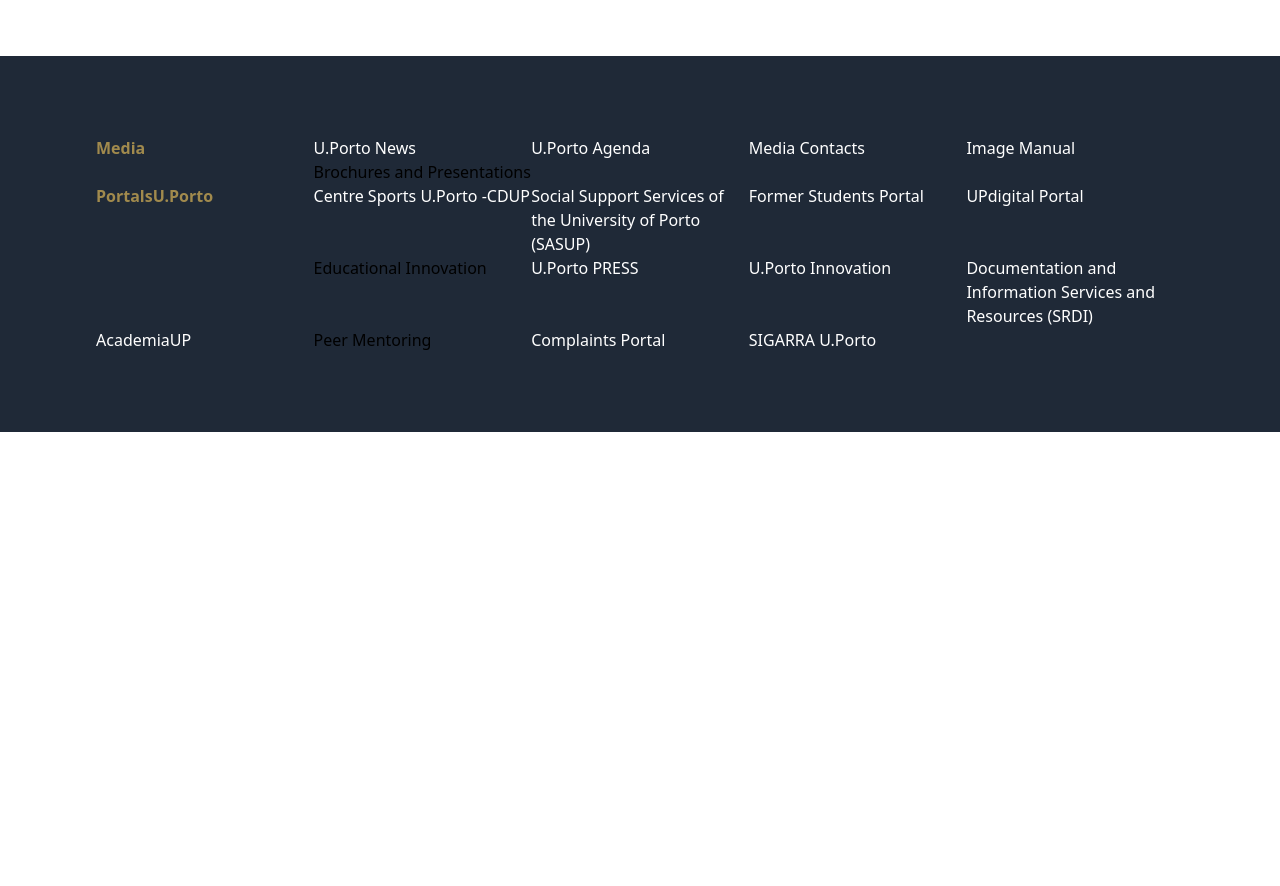
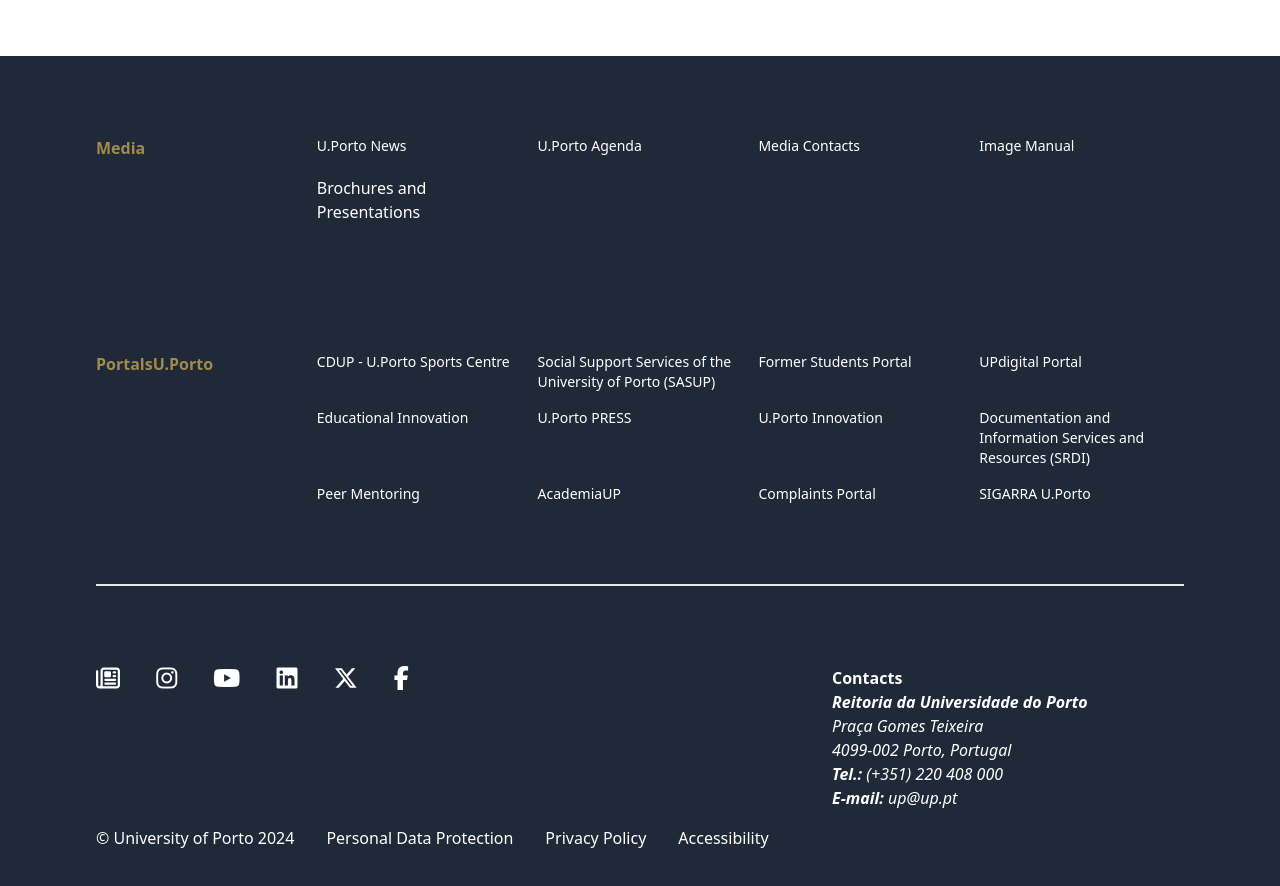
Before and after one commit to MikeManzi/gym-cloning-gate, a website: page src/index.html in a window 1280 px wide. Shown: the part 2640-3526 px from the top of the page. Before the commit the page ends 3072 px from the top, so only its background shows below. Drawn offline with Linux system fonts and the light colour scheme.

Commit message:
finish footer

```diff
--- a/src/index.html
+++ b/src/index.html
@@ -151,7 +151,6 @@
               viewBox="0 0 512 512"
               height="4em"
               role="img"
-              aria-hidden="true"
               data-metatip="true"
               class="text-white text-3xl text-center w-full"
               fill="white"
@@ -233,33 +232,89 @@
           </div>
         </div>
       </section>
-      <footer class="px-8 md:px-16 lg:px-24 py-20 bg-gray-800">
-        <div>
-          <div class="grid grid-cols-1 md:grid-cols-5">
+      <footer class="px-8 md:px-16 lg:px-24 bg-gray-800">
+        <div class="border-b-2 border-gray-200 py-20">
+          <div class="grid grid-cols-1 md:grid-cols-5 gap-4">
             <h4 class="text-primary font-semibold">Media</h4>
-            <a href="#" class="text-white">U.Porto News</a>
-            <a href="#" class="text-white">U.Porto Agenda</a>
-            <a href="#" class="text-white">Media Contacts</a>
-            <a href="#" class="text-white">Image Manual</a>
-            <a href="#" class="col-start-2">Brochures and Presentations</a>
+            <a href="#" class="text-white text-sm">U.Porto News</a>
+            <a href="#" class="text-white text-sm">U.Porto Agenda</a>
+            <a href="#" class="text-white text-sm">Media Contacts</a>
+            <a href="#" class="text-white text-sm">Image Manual</a>
+            <a href="#" class="md:col-start-2 text-white"
+              >Brochures and Presentations</a
+            >
           </div>
-          <div class="grid grid-cols-1 md:grid-cols-5">
+          <div class="grid grid-cols-1 md:grid-cols-5 mt-32 gap-4">
             <h4 class="text-primary font-semibold">PortalsU.Porto</h4>
-            <a href="#" class="text-white">Centre Sports U.Porto -CDUP</a>
-            <a href="#" class="text-white">Social Support Services of the University of Porto (SASUP)</a>
-            <a href="#" class="text-white">Former Students Portal</a>
-            <a href="#" class="text-white">UPdigital Portal</a>
-            <a href="#" class="col-start-2">Educational Innovation</a>
-            <a href="#" class="text-white">U.Porto PRESS</a>
-            <a href="#" class="text-white">U.Porto Innovation</a>
-            <a href="#" class="text-white">Documentation and Information Services and Resources (SRDI)</a>
-            <a href="#" class="col-start-2 row-start-3">Peer Mentoring</a>
-            <a href="#" class="text-white">AcademiaUP</a>
-            <a href="#" class="text-white">Complaints Portal</a>
-            <a href="#" class="text-white">SIGARRA U.Porto</a>
+            <a href="#" class="text-white text-sm"
+              >CDUP - U.Porto Sports Centre</a
+            >
+            <a href="#" class="text-white text-sm"
+              >Social Support Services of the University of Porto (SASUP)</a
+            >
+            <a href="#" class="text-white text-sm">Former Students Portal</a>
+            <a href="#" class="text-white text-sm">UPdigital Portal</a>
+            <a href="#" class="text-white text-sm md:col-start-2"
+              >Educational Innovation</a
+            >
+            <a href="#" class="text-white text-sm">U.Porto PRESS</a>
+            <a href="#" class="text-white text-sm">U.Porto Innovation</a>
+            <a href="#" class="text-white text-sm"
+              >Documentation and Information Services and Resources (SRDI)</a
+            >
+            <a href="#" class="text-white text-sm md:col-start-2 md:row-start-3"
+              >Peer Mentoring</a
+            >
+            <a href="#" class="text-white text-sm md:col-start-3 md:row-start-3"
+              >AcademiaUP</a
+            >
+            <a href="#" class="text-white text-sm md:col-start-4 md:row-start-3"
+              >Complaints Portal</a
+            >
+            <a href="#" class="text-white text-sm md:col-start-5 md:row-start-3"
+              >SIGARRA U.Porto</a
+            >
           </div>
         </div>
-        <div></div>
+        <div class="grid grid-cols-1 md:grid-cols-3 gap-4 py-20">
+          <div class="md:col-span-2">
+            <a href="" class="text-white"><span class="far fa-newspaper text-2xl mr-8"></span></a>
+            <a href="" class="text-white"><span class="fab fa-instagram text-2xl mr-8"></span></a>
+            <a href="" class="text-white"><span class="fab fa-youtube text-2xl mr-8"></span></a>
+            <a href="" class="text-white"><span class="fab fa-linkedin text-2xl mr-8"></span></a>
+            <a href="" class="text-white"><span class="fa-brands fa-x-twitter text-2xl mr-8"></span></a>
+            <a href="" class="text-white"><span class="fab fa-facebook-f text-2xl"></span></a>
+          </div>
+          <div class="">
+            <p class="text-white"><strong>Contacts</strong></p>
+            <address>
+              <p class="text-white"><b>Reitoria da Universidade do Porto</b></p>
+              <p class="text-white">Praça Gomes Teixeira<br />4099-002 Porto, Portugal</p>
+              <p class="text-white">
+                <b>Tel.:</b> <a href="#">(+351) 220 408 000</a><br /><b
+                  >E-mail:</b
+                >
+                <a href="#">up@up.pt</a>
+              </p>
+            </address>
+          </div>
+          <div class="md:col-span-2">
+            <ul class="md:flex md:gap-8">
+              <span class="">
+                <li class="text-white">© University of Porto 2024</li>
+              </span>
+              <li>
+                <a href="" class="text-white">Personal Data Protection</a>
+              </li>
+              <li class="">
+                <a href="" class="text-white">Privacy Policy</a>
+              </li>
+              <li class="">
+                <a href="" class="text-white">Accessibility</a>
+              </li>
+            </ul>
+          </div>
+        </div>
       </footer>
     </div>
   </body>
```
Also changed, not shown: src/output.css.
